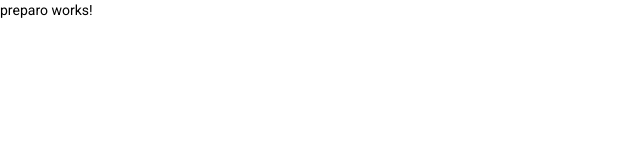
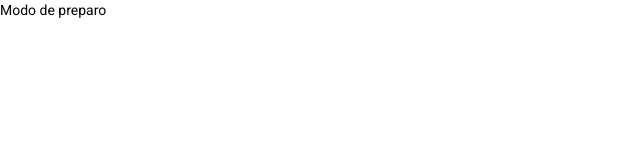
Before and after one commit to rafatrinity/cocobambu-frontend, an Angular app: page /preparo in a window 1280 px wide. Shown: the top 160 px of the page, without its empty margins (0-640 px from the left). Built offline with nearby package versions, Linux system fonts and the light colour scheme; sample sign-in values are in the browser's storage.

Commit message:
iniciando modo de preparo

```diff
--- a/src/app/preparo/preparo.component.html
+++ b/src/app/preparo/preparo.component.html
@@ -1 +1,8 @@
-<p>preparo works!</p>
+<img src="{{receita.image.foto}}" alt="">
+<div *ngFor="let ingrediente of receita.ingredientes">
+{{ingrediente}}
+</div>
+<span>Modo de preparo</span>
+<div *ngFor="let passo of receita.preparo.passos">
+    {{passo}}
+</div>
--- a/src/app/preparo/preparo.component.ts
+++ b/src/app/preparo/preparo.component.ts
@@ -10,12 +10,10 @@ import { SharedService } from '../shared/shared.service';
 })
 export class PreparoComponent implements OnInit {
   constructor(
-    private activatedRoute: ActivatedRoute,
     private SS: SharedService
   ) {}
   receita: Receita = new Receita();
   ngOnInit(): void {
     this.receita = this.SS.getReceita();
-    alert(this.receita.nome);
   }
 }
```
